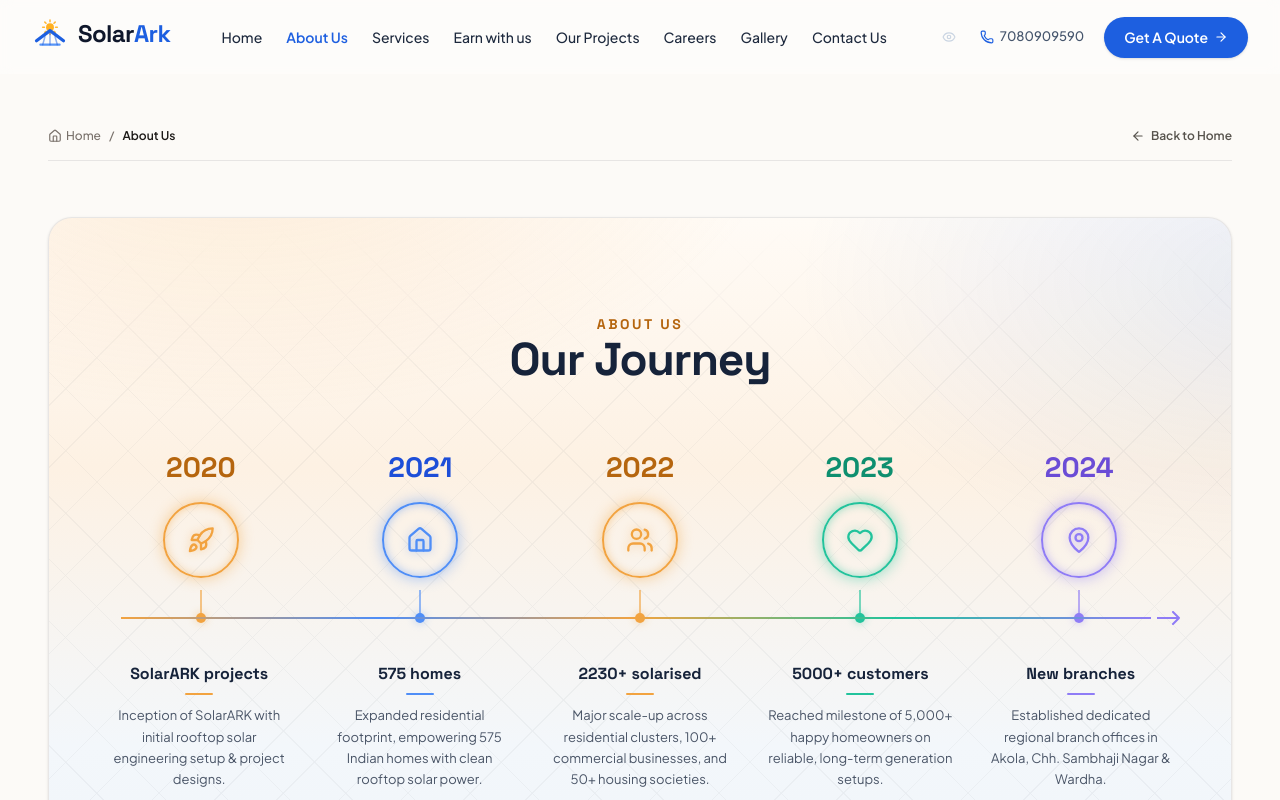
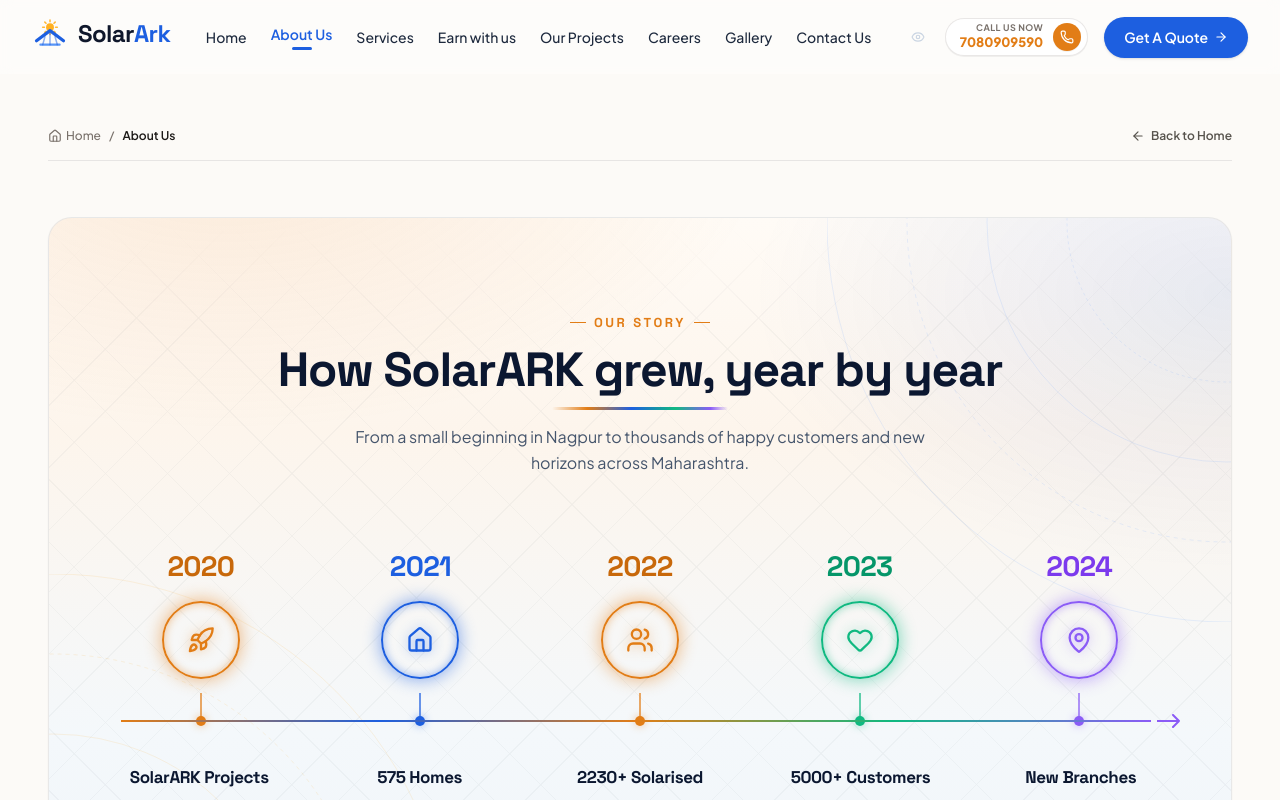
Before and after one commit to 0Akshat005/SolarARK, a React (Vite) app: page / in a window 1280 px wide. Both pictures are taken after a click on the button "About Us". Shown: the top 800 px of the page. Built offline with nearby package versions, Linux system fonts and the light colour scheme.

Commit message:
feat(about): pixel-perfect match for Journey timeline section and header matching reference benchmark

```diff
--- a/src/components/Header.tsx
+++ b/src/components/Header.tsx
@@ -88,20 +88,23 @@
               <button
                 key={item.name}
                 onClick={() => handleNavClick(item)}
-                className={`text-[13px] xl:text-[14px] font-medium transition-colors cursor-pointer ${
+                className={`relative py-1 text-[13px] xl:text-[14px] font-medium transition-colors cursor-pointer ${
                   isActive
                     ? 'text-[#1D5FE0] font-semibold'
                     : `${isScrolled ? 'text-slate-700' : 'text-slate-800'} hover:text-[#1D5FE0]`
                 }`}
               >
-                {item.name}
+                <span>{item.name}</span>
+                {isActive && (
+                  <span className="block h-[2.5px] w-5 bg-[#1D5FE0] rounded-full mx-auto mt-0.5" />
+                )}
               </button>
             );
           })}
         </nav>
 
         {/* Header Right Actions */}
-        <div className="hidden lg:flex items-center gap-4 xl:gap-5">
+        <div className="hidden lg:flex items-center gap-3.5 xl:gap-4">
           {/* Reduced Motion Toggle */}
           <button
             onClick={toggleReducedMotion}
@@ -111,13 +114,18 @@
             {isReducedMotion ? <EyeOff className="w-3.5 h-3.5" /> : <Eye className="w-3.5 h-3.5" />}
           </button>
 
-          {/* Phone */}
+          {/* Phone Pill CTA */}
           <a
             href="tel:+917080909590"
-            className="flex items-center gap-1.5 text-[12px] xl:text-[13px] font-medium text-slate-600 hover:text-[#1D5FE0] transition-colors"
+            className="flex items-center gap-2.5 bg-white border border-stone-200/90 hover:border-amber-400 pl-3.5 pr-1.5 py-1 rounded-full transition-all shadow-2xs hover:shadow-xs group cursor-pointer"
           >
-            <Phone className="w-3.5 h-3.5 text-[#1D5FE0]" />
-            <span>7080909590</span>
+            <div className="text-right leading-tight">
+              <span className="block text-[9px] uppercase tracking-wider font-bold text-stone-500 leading-none">Call us now</span>
+              <span className="block text-xs xl:text-[13px] font-extrabold text-[#E27D16] group-hover:text-[#C8680A] mt-0.5">7080909590</span>
+            </div>
+            <div className="w-7 h-7 rounded-full bg-[#E27D16] group-hover:bg-[#C8680A] text-white flex items-center justify-center transition-colors shadow-2xs">
+              <Phone className="w-3.5 h-3.5 text-white" />
+            </div>
           </a>
 
           {/* Primary CTA */}
--- a/src/components/OurJourney.tsx
+++ b/src/components/OurJourney.tsx
@@ -8,7 +8,6 @@
 
 export interface JourneyMilestone {
   year: string;
-  accent: 'amber' | 'blue' | 'green' | 'violet';
   badgeColor: string;
   inkColor: string;
   glowColor: string;
@@ -17,56 +16,51 @@
   description: string;
 }
 
-// Verified SolarARK milestone data mapping 2020–2024
+// Exact milestone copy & color mapping matching the reference design
 const MILESTONES: JourneyMilestone[] = [
   {
     year: '2020',
-    accent: 'amber',
-    badgeColor: '#f2a340',
-    inkColor: '#b5650e',
-    glowColor: 'rgba(242, 163, 64, 0.45)',
+    badgeColor: '#E27D16',
+    inkColor: '#C8680A',
+    glowColor: 'rgba(226, 125, 22, 0.45)',
     icon: Rocket,
-    title: 'SolarARK projects',
-    description: 'Inception of SolarARK with initial rooftop solar engineering setup & project designs.',
+    title: 'SolarARK Projects',
+    description: 'The beginning of our solar journey in Nagpur with initial rooftop designs.',
   },
   {
     year: '2021',
-    accent: 'blue',
-    badgeColor: '#4f8ef7',
-    inkColor: '#1d4ed8',
-    glowColor: 'rgba(79, 142, 247, 0.45)',
+    badgeColor: '#1D5FE0',
+    inkColor: '#1D5FE0',
+    glowColor: 'rgba(29, 95, 224, 0.45)',
     icon: HomeIcon,
-    title: '575 homes',
-    description: 'Expanded residential footprint, empowering 575 Indian homes with clean rooftop solar power.',
+    title: '575 Homes',
+    description: 'Our residential footprint expanded across cities in Maharashtra.',
   },
   {
     year: '2022',
-    accent: 'amber',
-    badgeColor: '#f2a340',
-    inkColor: '#b5650e',
-    glowColor: 'rgba(242, 163, 64, 0.45)',
+    badgeColor: '#E27D16',
+    inkColor: '#C8680A',
+    glowColor: 'rgba(226, 125, 22, 0.45)',
     icon: Users,
-    title: '2230+ solarised',
-    description: 'Major scale-up across residential clusters, 100+ commercial businesses, and 50+ housing societies.',
+    title: '2230+ Solarised',
+    description: 'Major scale-up across residential clusters, commercial businesses, and 50+ housing societies.',
   },
   {
     year: '2023',
-    accent: 'green',
-    badgeColor: '#22c39c',
-    inkColor: '#0e8f6f',
-    glowColor: 'rgba(34, 195, 156, 0.45)',
+    badgeColor: '#10B981',
+    inkColor: '#059669',
+    glowColor: 'rgba(16, 185, 129, 0.45)',
     icon: Heart,
-    title: '5000+ customers',
-    description: 'Reached milestone of 5,000+ happy homeowners on reliable, long-term generation setups.',
+    title: '5000+ Customers',
+    description: 'Reached milestone of 5,000+ happy homeowners on reliable, long-term solar solutions.',
   },
   {
     year: '2024',
-    accent: 'violet',
-    badgeColor: '#8f7cf6',
-    inkColor: '#6b4cd6',
-    glowColor: 'rgba(143, 124, 246, 0.45)',
+    badgeColor: '#8B5CF6',
+    inkColor: '#7C3AED',
+    glowColor: 'rgba(139, 92, 246, 0.45)',
     icon: MapPin,
-    title: 'New branches',
+    title: 'New Branches',
     description: 'Established dedicated regional branch offices in Akola, Chh. Sambhaji Nagar & Wardha.',
   },
 ];
@@ -79,7 +73,6 @@
     const el = sectionRef.current;
     if (!el) return;
 
-    // Trigger one-time entrance animation
     const observer = new IntersectionObserver(
       ([entry]) => {
         if (entry.isIntersecting) {
@@ -98,32 +91,55 @@
     <section
       ref={sectionRef}
       aria-label="Our journey timeline"
-      className={`journey-section relative overflow-hidden rounded-3xl border border-stone-200/90 shadow-sm py-16 sm:py-20 lg:py-24 px-4 sm:px-6 lg:px-12 my-6 ${
+      className={`journey-section relative overflow-hidden rounded-3xl border border-stone-200/80 shadow-xs py-16 sm:py-20 lg:py-24 px-4 sm:px-6 lg:px-12 my-6 ${
         isVisible ? 'is-visible' : ''
       }`}
       style={{
         background: `
-          radial-gradient(ellipse 900px 480px at 16% -12%, rgba(242,163,64,.18), transparent 60%),
-          radial-gradient(ellipse 800px 460px at 104% 8%, rgba(79,142,247,.12), transparent 60%),
-          linear-gradient(180deg, #fffbf6 0%, #fdf1e3 32%, #f3f7fb 68%, #eef3f8 100%)
+          radial-gradient(ellipse 900px 480px at 15% -10%, rgba(226,125,22, 0.14), transparent 60%),
+          radial-gradient(ellipse 800px 460px at 100% 10%, rgba(29,95,224, 0.10), transparent 60%),
+          linear-gradient(180deg, #fffbf6 0%, #fdf5ec 28%, #f4f8fb 68%, #eef4f9 100%)
         `,
       }}
     >
-      {/* CSS Grid Pattern Overlay for clean solar-grid texture */}
+      {/* Delicate Curved Ambient Wave Lines in Corners (Visual Accent) */}
+      <svg
+        className="absolute -bottom-24 -left-24 w-[500px] h-[500px] text-amber-500/10 pointer-events-none z-0"
+        viewBox="0 0 500 500"
+        fill="none"
+      >
+        <circle cx="100" cy="400" r="160" stroke="currentColor" strokeWidth="1" strokeDasharray="3 3" />
+        <circle cx="100" cy="400" r="240" stroke="currentColor" strokeWidth="1" />
+        <circle cx="100" cy="400" r="320" stroke="currentColor" strokeWidth="1" strokeDasharray="4 4" />
+        <circle cx="100" cy="400" r="400" stroke="currentColor" strokeWidth="1" />
+      </svg>
+
+      <svg
+        className="absolute -top-24 -right-24 w-[500px] h-[500px] text-blue-500/10 pointer-events-none z-0"
+        viewBox="0 0 500 500"
+        fill="none"
+      >
+        <circle cx="400" cy="100" r="160" stroke="currentColor" strokeWidth="1" strokeDasharray="3 3" />
+        <circle cx="400" cy="100" r="240" stroke="currentColor" strokeWidth="1" />
+        <circle cx="400" cy="100" r="320" stroke="currentColor" strokeWidth="1" strokeDasharray="4 4" />
+        <circle cx="400" cy="100" r="400" stroke="currentColor" strokeWidth="1" />
+      </svg>
+
+      {/* CSS Diagonal Grid Pattern Overlay */}
       <div
-        className="absolute inset-0 z-0 opacity-[0.045] pointer-events-none"
+        className="absolute inset-0 z-0 opacity-[0.04] pointer-events-none"
         style={{
           backgroundImage: `
             repeating-linear-gradient(135deg, rgba(15, 23, 42, 0.8) 0 1px, transparent 1px 44px),
             repeating-linear-gradient(45deg, rgba(15, 23, 42, 0.8) 0 1px, transparent 1px 44px)
           `,
-          WebkitMaskImage: 'linear-gradient(to bottom, transparent, black 20%, black 80%, transparent)',
-          maskImage: 'linear-gradient(to bottom, transparent, black 20%, black 80%, transparent)',
+          WebkitMaskImage: 'linear-gradient(to bottom, transparent, black 15%, black 85%, transparent)',
+          maskImage: 'linear-gradient(to bottom, transparent, black 15%, black 85%, transparent)',
         }}
       />
 
       <style>{`
-        /* Header animation */
+        /* Header entrance */
         .journey-header {
           opacity: 0;
           transform: translateY(18px);
@@ -134,7 +150,7 @@
           transform: translateY(0);
         }
 
-        /* Node Top animation */
+        /* Node Top entrance */
         .journey-node-top {
           opacity: 0;
           transform: translateY(22px);
@@ -145,7 +161,7 @@
           transform: translateY(0);
         }
 
-        /* Connecting line animation */
+        /* Connecting line draw */
         .journey-timeline-line {
           transform: scaleX(0);
           transform-origin: left center;
@@ -155,7 +171,7 @@
           transform: scaleX(1);
         }
 
-        /* Arrowhead animation */
+        /* Arrowhead entrance */
         .journey-timeline-arrow {
           opacity: 0;
           transition: opacity 0.5s ease 1.5s;
@@ -164,7 +180,7 @@
           opacity: 1;
         }
 
-        /* Node Bottom animation */
+        /* Node Bottom entrance */
         .journey-node-bottom {
           opacity: 0;
           transform: translateY(16px);
@@ -173,15 +189,6 @@
         .journey-section.is-visible .journey-node-bottom {
           opacity: 1;
           transform: translateY(0);
-        }
-
-        /* Subtitle animation */
-        .journey-subtitle {
-          opacity: 0;
-          transition: opacity 0.8s ease 1.8s;
-        }
-        .journey-section.is-visible .journey-subtitle {
-          opacity: 1;
         }
 
         /* Reduced motion accessibility */
@@ -194,23 +201,43 @@
         }
       `}</style>
 
-      {/* ── SECTION HEADER ── */}
-      <div className="journey-header relative z-10 text-center max-w-2xl mx-auto mb-12 sm:mb-16 space-y-2">
-        <p className="text-xs sm:text-sm font-extrabold text-[#b5650e] uppercase tracking-[0.18em] font-heading m-0">
-          About Us
+      {/* ── SECTION HEADER (EXACT REFERENCE DESIGN) ── */}
+      <div className="journey-header relative z-10 text-center max-w-3xl mx-auto mb-14 sm:mb-18 space-y-3">
+        {/* Eyebrow: — OUR STORY — */}
+        <div className="flex items-center justify-center gap-2">
+          <span className="w-4 h-[1.5px] bg-[#E27D16]" />
+          <p className="text-xs sm:text-[13px] font-extrabold text-[#E27D16] uppercase tracking-[0.2em] font-heading m-0">
+            Our Story
+          </p>
+          <span className="w-4 h-[1.5px] bg-[#E27D16]" />
+        </div>
+
+        {/* Display Headline */}
+        <h2 className="text-3xl sm:text-4xl lg:text-[48px] font-extrabold text-[#0B1730] font-heading tracking-tight leading-[1.12] m-0">
+          How SolarARK grew, year by year
+        </h2>
+
+        {/* Multi-Color Gradient Accent Line Under Headline */}
+        <div
+          className="w-44 h-[2.5px] rounded-full mx-auto my-2.5"
+          style={{
+            background: 'linear-gradient(90deg, transparent, #E27D16 20%, #1D5FE0 45%, #10B981 70%, #8B5CF6 90%, transparent)',
+          }}
+        />
+
+        {/* Subtitle */}
+        <p className="text-sm sm:text-base text-slate-600 font-normal leading-relaxed max-w-xl mx-auto m-0 pt-1">
+          From a small beginning in Nagpur to thousands of happy customers and new horizons across Maharashtra.
         </p>
-        <h2 className="text-3xl sm:text-4xl lg:text-[46px] font-extrabold text-[#16233a] font-heading tracking-tight m-0">
-          Our Journey
-        </h2>
       </div>
 
       {/* ── TIMELINE CONTAINER ── */}
-      <div className="relative z-10 max-w-[1180px] mx-auto">
+      <div className="relative z-10 max-w-[1200px] mx-auto">
 
         {/* DESKTOP TIMELINE (≥ 1024px) */}
         <div className="hidden lg:block">
 
-          {/* Row 1: Years + Transparent Glowing Rings + Stems + Dots */}
+          {/* Row 1: Years + Transparent Glowing Rings + Stems + Anchor Dots */}
           <div className="grid grid-cols-5 gap-3 relative pb-6">
 
             {MILESTONES.map((m, idx) => {
@@ -221,9 +248,9 @@
                   className="journey-node-top flex flex-col items-center group cursor-default"
                   style={{ transitionDelay: `${0.10 + idx * 0.16}s` }}
                 >
-                  {/* Year Number with darker WCAG AA ink color */}
+                  {/* Year Number in exact era color */}
                   <span
-                    className="text-2xl xl:text-[28px] font-extrabold font-heading mb-4 select-none"
+                    className="text-2xl xl:text-[28px] font-extrabold font-heading mb-4 select-none tracking-tight"
                     style={{ color: m.inkColor }}
                   >
                     {m.year}
@@ -231,30 +258,30 @@
 
                   {/* Transparent Circle with Thin Colored Neon Ring & Soft Diffused Glow */}
                   <div
-                    className="w-[76px] h-[76px] rounded-full flex items-center justify-center bg-transparent transition-all duration-300 group-hover:-translate-y-1 group-hover:scale-105"
+                    className="w-[78px] h-[78px] rounded-full flex items-center justify-center bg-transparent transition-all duration-300 group-hover:-translate-y-1 group-hover:scale-105"
                     style={{
                       border: `2px solid ${m.badgeColor}`,
-                      boxShadow: `0 0 14px 1px ${m.glowColor}, inset 0 0 8px ${m.glowColor}`,
+                      boxShadow: `0 0 16px 2px ${m.glowColor}, inset 0 0 8px ${m.glowColor}`,
                     }}
                   >
-                    {/* Matching colored neon icon with subtle diffused glow */}
+                    {/* Matching Colored Icon with Matching Glow */}
                     <Icon
                       className="w-7 h-7 transition-transform duration-300 group-hover:scale-110"
                       strokeWidth={2}
                       style={{
                         color: m.badgeColor,
-                        filter: `drop-shadow(0 0 5px ${m.glowColor})`,
+                        filter: `drop-shadow(0 0 6px ${m.glowColor})`,
                       }}
                     />
                   </div>
 
-                  {/* Vertical stem */}
+                  {/* Vertical stem connecting to timeline line */}
                   <div
-                    className="w-[2px] h-6 mt-3 transition-opacity duration-300"
-                    style={{ backgroundColor: m.badgeColor, opacity: 0.6 }}
+                    className="w-[2px] h-6 mt-3.5 transition-opacity duration-300"
+                    style={{ backgroundColor: m.badgeColor, opacity: 0.65 }}
                   />
 
-                  {/* Small Anchor Dot on the timeline */}
+                  {/* Small Anchor Dot sitting on the timeline line */}
                   <div
                     className="w-2.5 h-2.5 rounded-full z-10 mt-[-1px] transition-transform duration-300 group-hover:scale-125"
                     style={{
@@ -270,13 +297,13 @@
             <div
               className="journey-timeline-line absolute left-6 right-8 bottom-[28px] h-[2px] z-0"
               style={{
-                background: 'linear-gradient(90deg, #f2a340, #4f8ef7, #f2a340, #22c39c, #8f7cf6)',
+                background: 'linear-gradient(90deg, #E27D16, #1D5FE0, #E27D16, #10B981, #8B5CF6)',
               }}
             />
 
-            {/* Trailing Arrowhead */}
+            {/* Trailing Arrowhead at the right end */}
             <svg
-              className="journey-timeline-arrow absolute right-0 bottom-[22px] text-[#8f7cf6] z-10"
+              className="journey-timeline-arrow absolute right-0 bottom-[22px] text-[#8B5CF6] z-10"
               width="26"
               height="14"
               viewBox="0 0 26 14"
@@ -292,7 +319,7 @@
             </svg>
           </div>
 
-          {/* Row 2: Titles + Color Dividers + Descriptions */}
+          {/* Row 2: Titles + Descriptions */}
           <div className="grid grid-cols-5 gap-4 pt-4">
             {MILESTONES.map((m, idx) => (
               <div
@@ -300,17 +327,11 @@
                 className="journey-node-bottom text-center px-2"
                 style={{ transitionDelay: `${0.20 + idx * 0.16}s` }}
               >
-                <h3 className="font-heading text-[#16233a] font-bold text-[15px] sm:text-base m-0 mb-2 leading-snug">
+                <h3 className="font-heading text-[#0B1730] font-bold text-base sm:text-[17px] m-0 mb-2 leading-snug tracking-tight">
                   {m.title}
                 </h3>
 
-                {/* Short Era Color Divider Bar */}
-                <div
-                  className="w-7 h-[2px] rounded-full mx-auto mb-2.5"
-                  style={{ backgroundColor: m.badgeColor }}
-                />
-
-                <p className="text-[#4a5567] text-xs sm:text-[13px] leading-relaxed m-0 font-normal">
+                <p className="text-slate-600 text-xs sm:text-[13px] leading-relaxed m-0 font-normal">
                   {m.description}
                 </p>
               </div>
@@ -320,13 +341,13 @@
         </div>
 
         {/* MOBILE / TABLET TIMELINE (< 1024px) */}
-        <div className="block lg:hidden space-y-6">
+        <div className="block lg:hidden space-y-4">
           {MILESTONES.map((m, idx) => {
             const Icon = m.icon;
             return (
               <div
                 key={m.year}
-                className="journey-node-top bg-white/80 backdrop-blur-xs border border-stone-200/80 rounded-2xl p-5 shadow-xs flex items-start gap-4 transition-all duration-300"
+                className="journey-node-top bg-white/85 backdrop-blur-xs border border-stone-200/80 rounded-2xl p-5 shadow-xs flex items-start gap-4 transition-all duration-300"
                 style={{ transitionDelay: `${0.1 + idx * 0.12}s` }}
               >
                 {/* Transparent Circle with Thin Colored Neon Ring & Soft Diffused Glow */}
@@ -348,7 +369,7 @@
                 </div>
 
                 {/* Content */}
-                <div className="space-y-1.5 flex-1">
+                <div className="space-y-1 flex-1">
                   <div className="flex items-center justify-between gap-2">
                     <span
                       className="text-base sm:text-lg font-extrabold font-heading"
@@ -362,11 +383,11 @@
                     />
                   </div>
 
-                  <h3 className="font-heading text-[#16233a] font-bold text-sm sm:text-base leading-snug">
+                  <h3 className="font-heading text-[#0B1730] font-bold text-sm sm:text-base leading-snug">
                     {m.title}
                   </h3>
 
-                  <p className="text-[#4a5567] text-xs sm:text-sm leading-relaxed font-normal">
+                  <p className="text-slate-600 text-xs sm:text-sm leading-relaxed font-normal">
                     {m.description}
                   </p>
                 </div>
@@ -377,11 +398,6 @@
 
       </div>
 
-      {/* ── CLOSING SUBTITLE ── */}
-      <p className="journey-subtitle relative z-10 text-center text-[#4a5567] font-medium text-xs sm:text-sm max-w-xl mx-auto mt-12 sm:mt-16 leading-relaxed">
-        Tracing our growth from inception in 2020 to empowering thousands of homes and multi-city operations across Maharashtra.
-      </p>
-
     </section>
   );
 };
```
